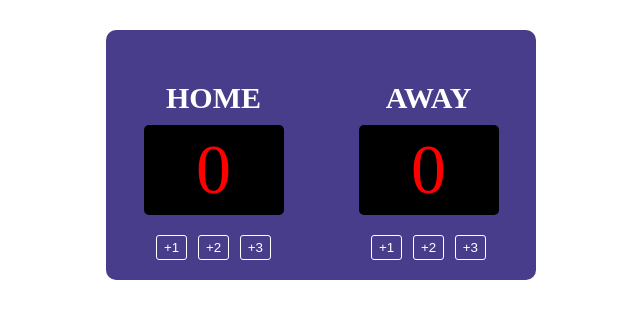
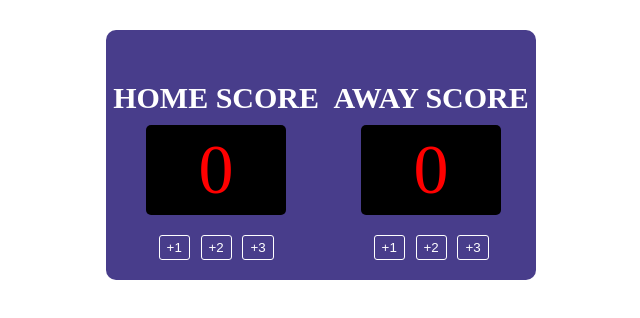
Before and after one commit to Izuks101/Scoreboard, a website built with Vite: page index.html in a window 1280 px wide. Shown: the whole page, without its empty margins (319-959 px from the left). Built offline with nearby package versions, Linux system fonts and the light colour scheme.

Commit message:
h3 update

```diff
--- a/index.html
+++ b/index.html
@@ -5,7 +5,7 @@
     <body>
         <div class="container">
             <div class="sub-container">
-                <h3>HOME</h3>
+                <h3>HOME SCORE</h3>
                 <div class="counter" id="counter1">0</div>
                 <div class="btn-section">
                     <button id="top1btn" onclick="count1Num()">+1</button>
@@ -14,7 +14,7 @@
                 </div>
             </div>
             <div class="sub-container">
-                <h3>AWAY</h3>
+                <h3>AWAY SCORE</h3>
                 <div class="counter" id="counter2">0</div>
                 <div class="btn-section">
                     <button id="top1btn" onclick="countG1num()">+1</button>
```
